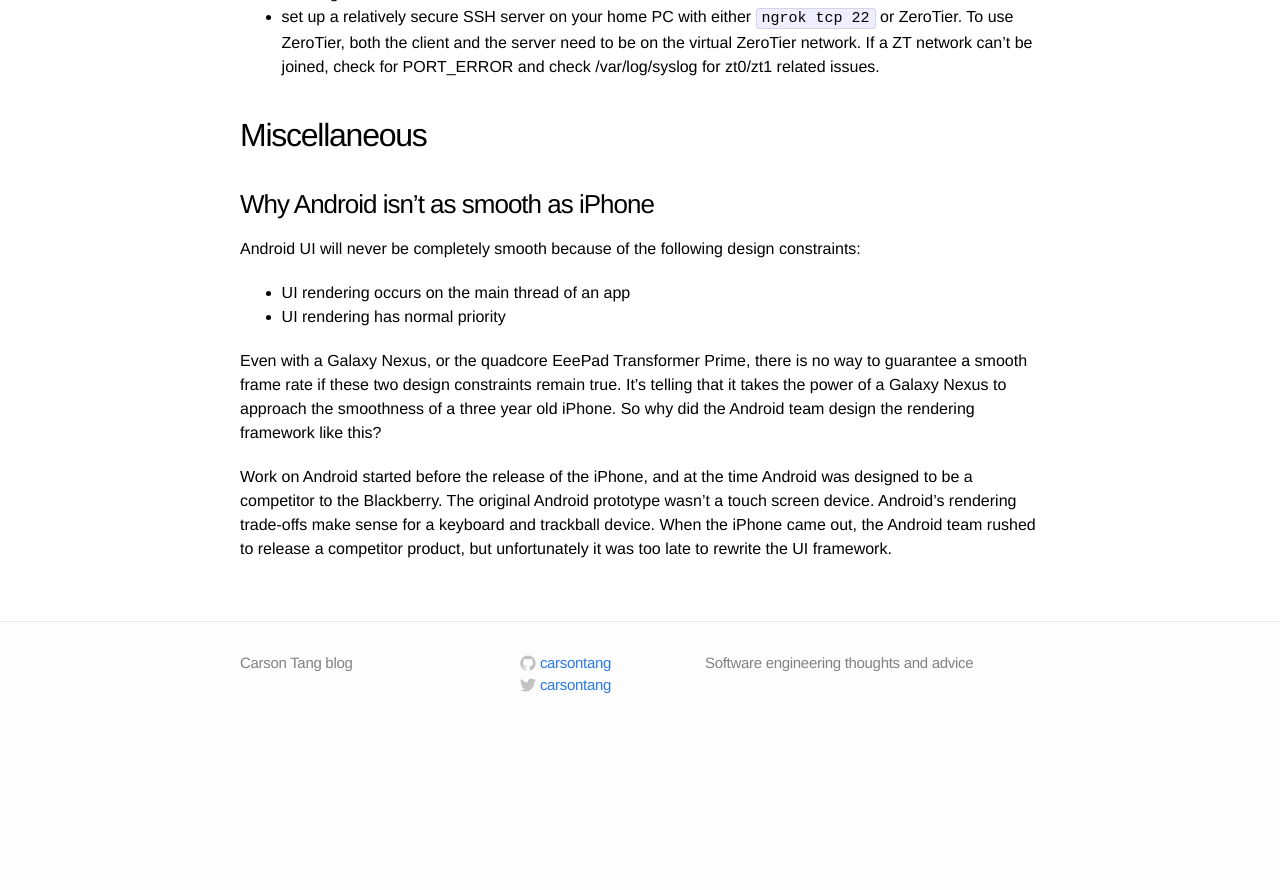
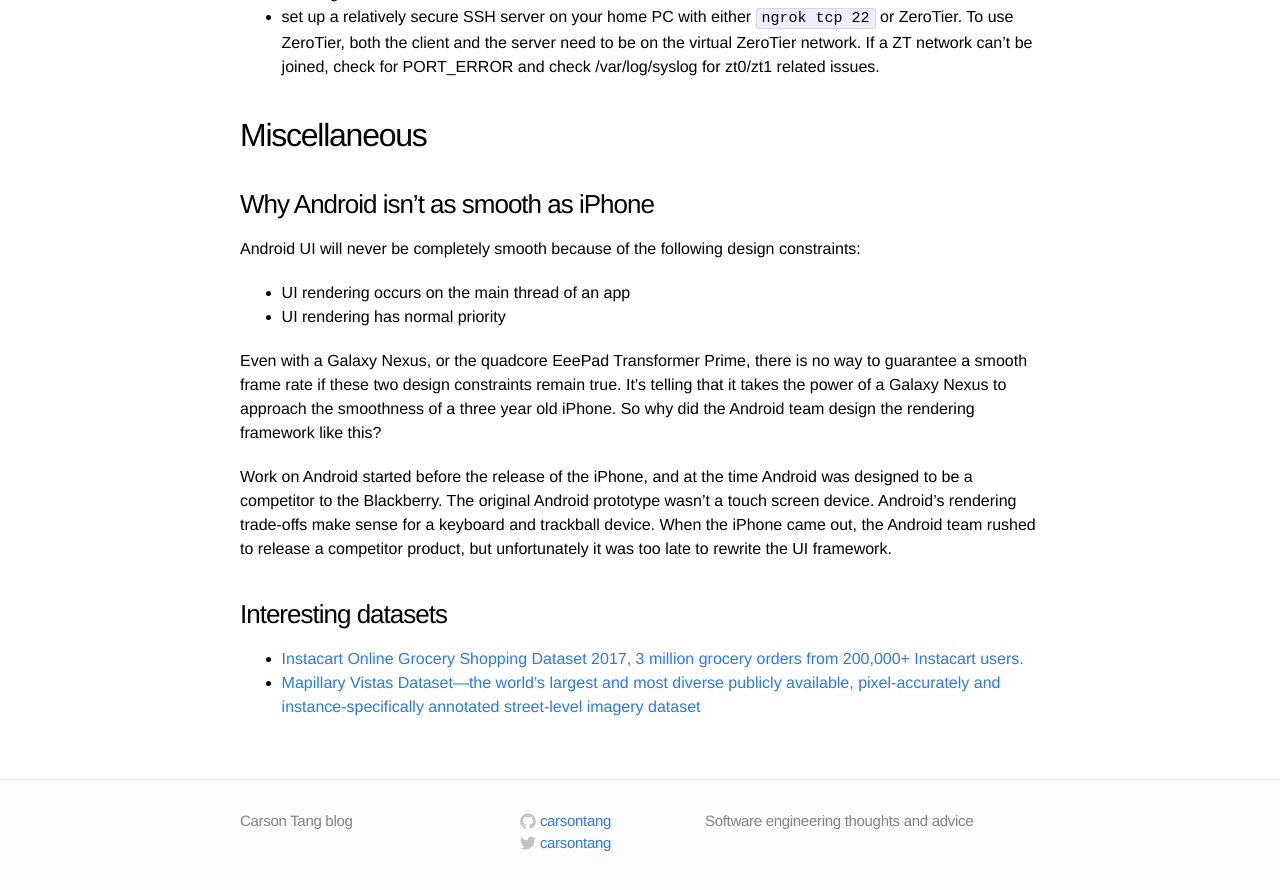
Before and after one commit to carsontang/carsontang.github.io, a Jekyll site: the page built from notes.md, in a window 1280 px wide and 900 px high, scrolled down 2634 px. Shown: the top 890 px of the window. Built offline with Jekyll 4.4.1, drawn with Linux system fonts in a browser that asks for light colours; before the commit the page ends 3376 px from its top, so only the background shows below that.

Commit message:
added links to interesting datasets

```diff
--- a/notes.md
+++ b/notes.md
@@ -127,3 +127,7 @@ prototype wasn’t a touch screen device. Android’s rendering trade-offs make
 sense for a keyboard and trackball device. When the iPhone came out, the Android
 team rushed to release a competitor product, but unfortunately it was too late
 to rewrite the UI framework.
+
+### Interesting datasets
+* [Instacart Online Grocery Shopping Dataset 2017, 3 million grocery orders from 200,000+ Instacart users.](https://tech.instacart.com/3-million-instacart-orders-open-sourced-d40d29ead6f2)
+* [Mapillary Vistas Dataset—the world’s largest and most diverse publicly available, pixel-accurately and instance-specifically annotated street-level imagery dataset](http://blog.mapillary.com/product/2017/05/03/mapillary-vistas-dataset.html)
```
